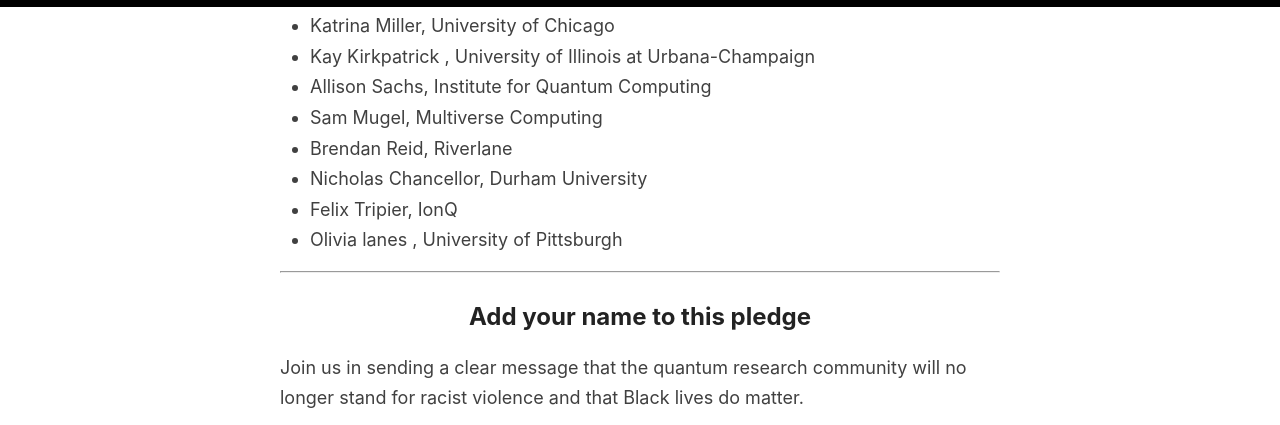
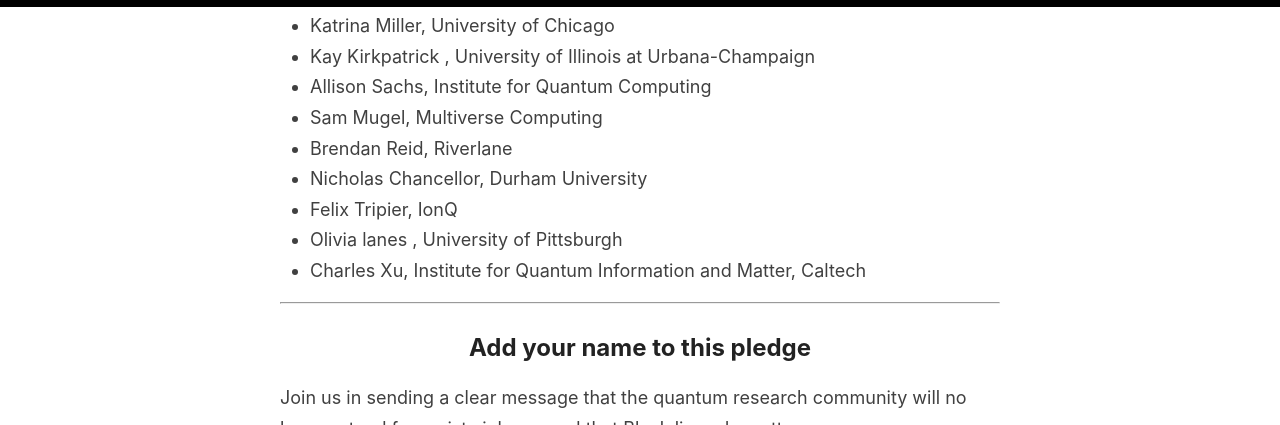
Before and after one commit to quantumforblacklives/quantumforblacklives.github.io, a Jekyll site: the page built from index.html, in a window 1280 px wide and 900 px high, scrolled down 3247 px, cut to the strip 0-425 px from the top of the window. Built offline with Jekyll 4.4.1, drawn with Linux system fonts in a browser that asks for light colours; the list of posts is cut into pages by our own code.

Commit message:
Add signature from Charles Xu.

```diff
--- a/_includes/signatories.md
+++ b/_includes/signatories.md
@@ -8,3 +8,4 @@
 - Nicholas Chancellor, Durham University
 - Felix Tripier, IonQ
 - Olivia lanes , University of Pittsburgh
+- Charles Xu, Institute for Quantum Information and Matter, Caltech
```
